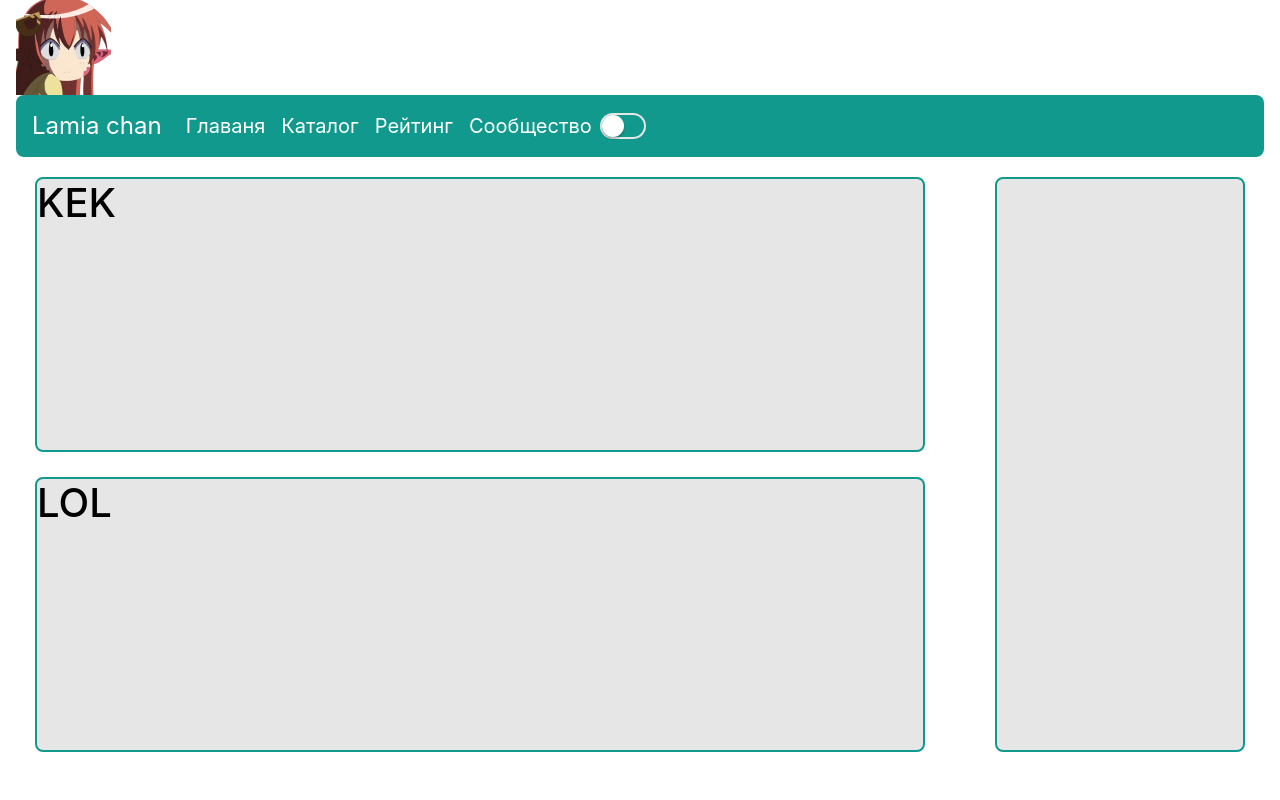
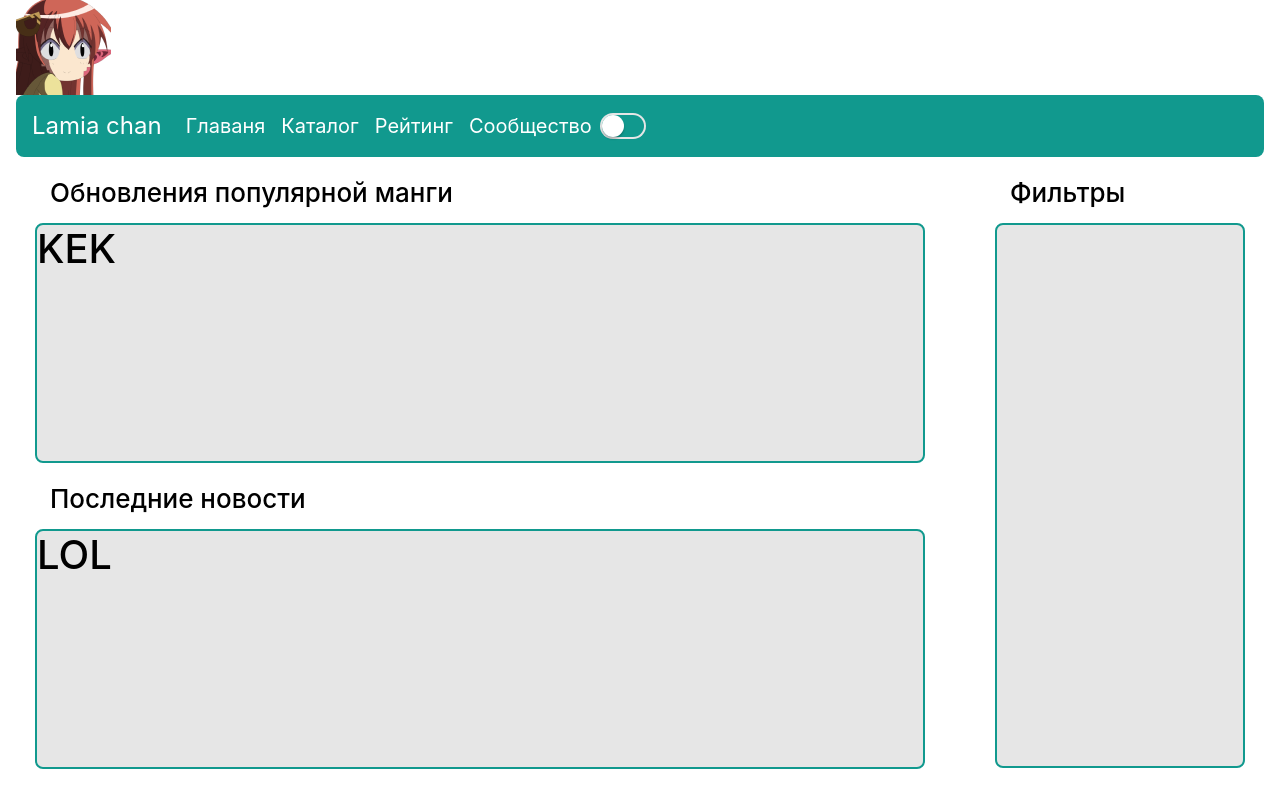
Before and after one commit to LamiaChan/Web, a React (Create React App) app in the folder frontend/: page / in a window 1280 px wide. Built offline with nearby package versions, Linux system fonts and the light colour scheme.

Commit message:
headers done

```diff
--- a/frontend/src/App.css
+++ b/frontend/src/App.css
@@ -77,14 +77,18 @@
 
 .sidebar__content{
   background: rgba(196, 196, 196, 0.3);
-  margin:20px;
+  margin: 0 20px;
   min-width: 50%;
   border-radius: 8px;
   border: 2px solid #fff;
 }
 
 .sidebar__content{
-  min-height: 575px;
+  min-height: 545px;
+}
+.sidebarTitle{
+  font-size: 26px;
+  margin: 20px 0 15px 35px;
 }
 
 /* MAIN CONTENT */
@@ -93,9 +97,12 @@
   background: rgba(196, 196, 196, 0.3);
   border-radius: 8px;
   border: 2px solid #fff;
-  margin:20px;
-  margin-bottom: 25px;
-  height: 275px;
+  margin: 0 20px 0 20px;
+  height: 240px;
+}
+.componentTitle{
+  font-size: 26px;
+  margin: 20px 0px 15px 35px;
 }
 
 /* MAIN NEWS */
@@ -104,6 +111,6 @@
   border-radius: 8px;
   border: 2px solid #fff;
   margin:20px;
-  height: 275px;
+  height: 240px;
   margin-top: 0;
 }
--- a/frontend/src/components/Main.js
+++ b/frontend/src/components/Main.js
@@ -5,8 +5,11 @@ import '../App.css'
 export default class Main extends React.Component {
   render(){
     return(
-        <div className="MainContent" style={{borderColor: this.props.mainColor.color, background: this.props.mainColor.smallBack, color:this.props.mainColor.textColor}}>
-          <h1>KEK</h1>
+        <div>
+          <h3 className="componentTitle" style={{color:this.props.mainColor.textColor}}>Обновления популярной манги</h3>
+          <div className="MainContent" style={{borderColor: this.props.mainColor.color, background: this.props.mainColor.smallBack, color:this.props.mainColor.textColor}}>
+            <h1>KEK</h1>
+          </div>
         </div>
     )
   }
--- a/frontend/src/components/MainNews.js
+++ b/frontend/src/components/MainNews.js
@@ -5,9 +5,12 @@ import '../App.css'
 export default class MainNews extends React.Component {
   render(){
     return(
+      <div>
+        <h3 className="componentTitle" style={{color:this.props.mainColor.textColor}}>Последние новости</h3>
         <div className="MainNews" style={{borderColor: this.props.mainColor.color, background: this.props.mainColor.smallBack, color:this.props.mainColor.textColor}}>
           <h1>LOL</h1>
         </div>
+      </div>
     )
   }
 }
--- a/frontend/src/components/Sidebar.js
+++ b/frontend/src/components/Sidebar.js
@@ -5,11 +5,14 @@ import '../App.css'
 export default class Main extends React.Component {
   render(){
     return(
-    <nav className="col-md-3 d-none d-md-block">
-      <div className="sidebar__content" style={{borderColor: this.props.mainColor.color, background: this.props.mainColor.smallBack, color:this.props.mainColor.textColor}}>
+    <React.Fragment>
+      <nav className="col-md-3 d-none d-md-block">
+        <h3 className="sidebarTitle" style={{color:this.props.mainColor.textColor}}>Фильтры</h3>
+        <div className="sidebar__content" style={{borderColor: this.props.mainColor.color, background: this.props.mainColor.smallBack, color:this.props.mainColor.textColor}}>
 
-      </div>
-    </nav>
+        </div>
+      </nav>
+    </React.Fragment>
     )
   }
 }
```
